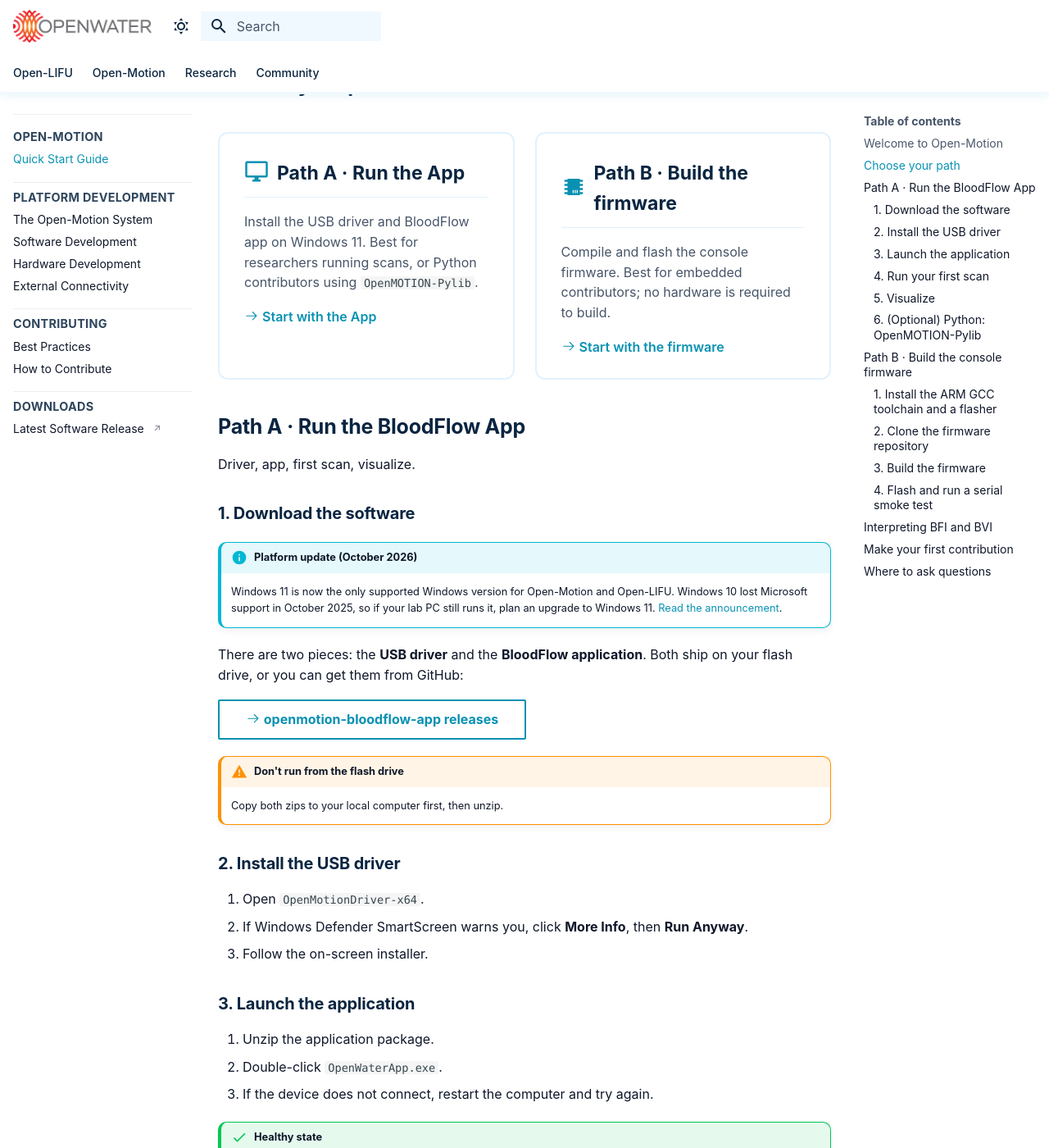
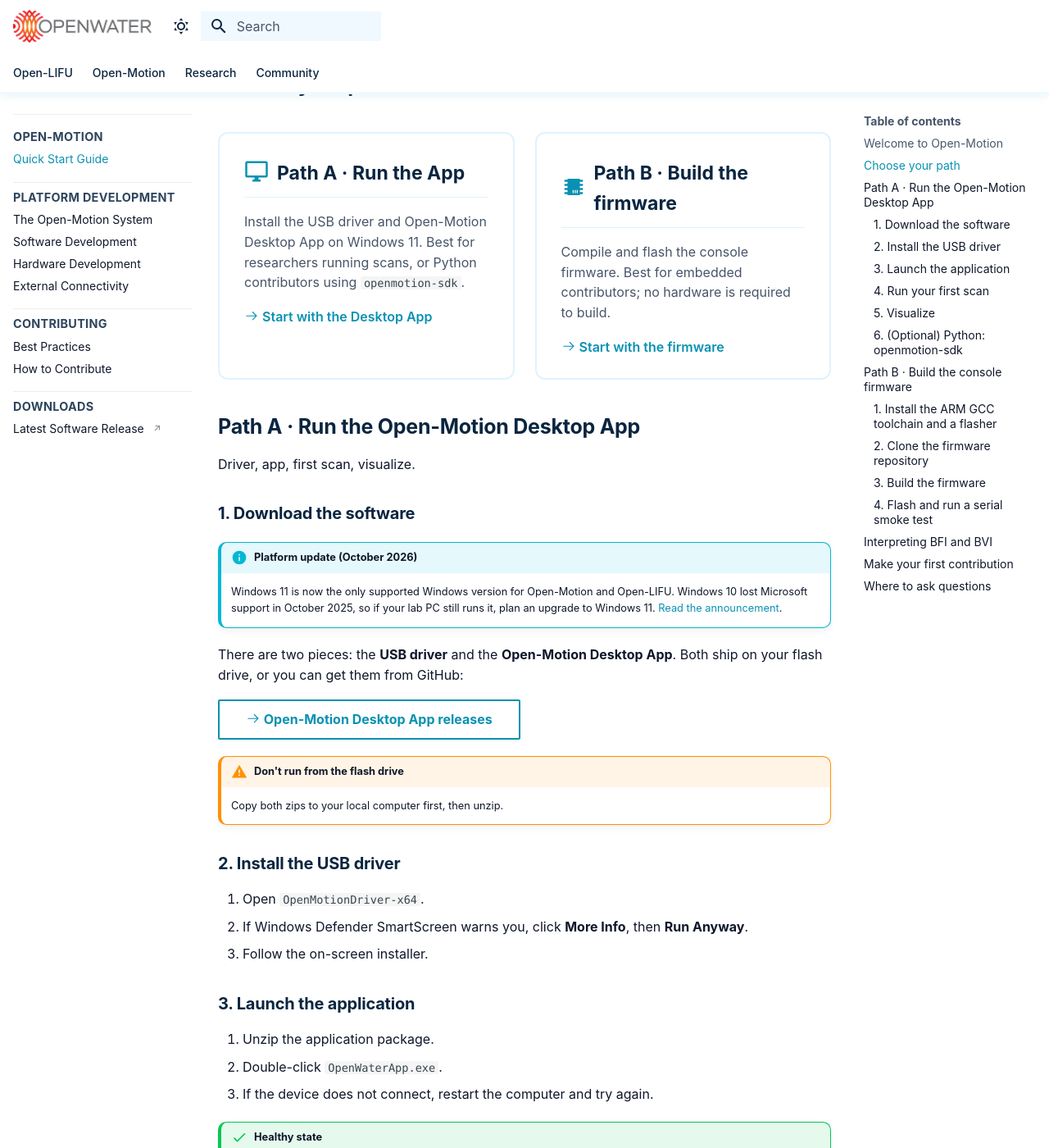
Before and after one commit to OpenwaterHealth/openwater-docs, an MkDocs documentation site: the page built from docs/openmotion/developer-quickstart.md, in a window 1280 px wide and 1400 px high, scrolled down 758 px. Shown: the whole window at 82% size. Built offline with MkDocs 1.6.1 and Material for MkDocs 9.7.7, drawn with Linux system fonts in a browser that asks for light colours; comment, search, counter and statistics services are not loaded; some of the changed text lies outside the part shown.

Commit message:
Open-Motion quick start: use current product names
- OpenMOTION-Pylib -> openmotion-sdk (clone URL, directory, heading, intro card)
- BloodFlow app/application -> Open-Motion Desktop App (headings, card, text)
- Path A anchor is now #path-a-run-the-open-motion-desktop-app
- Repository map: host application purpose reads "Open-Motion Desktop App"

GitHub repo URLs are unchanged.

Co-Authored-By: Claude Sonnet 5.5 <noreply@anthropic.com>
Claude-Session: https://claude.ai/code/session_015D8THri1DezWPt25iR1epA

````diff
--- a/docs/openmotion/developer-quickstart.md
+++ b/docs/openmotion/developer-quickstart.md
@@ -31,10 +31,10 @@ device user manual link here.
 
     ---
 
-    Install the USB driver and BloodFlow app on Windows 11. Best for
-    researchers running scans, or Python contributors using `OpenMOTION-Pylib`.
+    Install the USB driver and Open-Motion Desktop App on Windows 11. Best for
+    researchers running scans, or Python contributors using `openmotion-sdk`.
 
-    [:octicons-arrow-right-24: Start with the App](#path-a-run-the-bloodflow-app)
+    [:octicons-arrow-right-24: Start with the Desktop App](#path-a-run-the-open-motion-desktop-app)
 
 -   :material-chip:{ .lg .middle } __Path B · Build the firmware__
 
@@ -47,7 +47,7 @@ device user manual link here.
 
 </div>
 
-## Path A · Run the BloodFlow App
+## Path A · Run the Open-Motion Desktop App
 
 Driver, app, first scan, visualize.
 
@@ -59,10 +59,10 @@ Driver, app, first scan, visualize.
     PC still runs it, plan an upgrade to Windows 11.
     [Read the announcement](https://github.com/orgs/OpenwaterHealth/discussions/331).
 
-There are two pieces: the **USB driver** and the **BloodFlow application**. Both
+There are two pieces: the **USB driver** and the **Open-Motion Desktop App**. Both
 ship on your flash drive, or you can get them from GitHub:
 
-[:octicons-arrow-right-24: openmotion-bloodflow-app releases](https://github.com/OpenwaterHealth/openmotion-bloodflow-app/releases/latest){ .md-button }
+[:octicons-arrow-right-24: Open-Motion Desktop App releases](https://github.com/OpenwaterHealth/openmotion-bloodflow-app/releases/latest){ .md-button }
 
 !!! warning "Don't run from the flash drive"
     Copy both zips to your local computer first, then unzip.
@@ -96,13 +96,14 @@ ship on your flash drive, or you can get them from GitHub:
 2. Pick the scan from the dropdown.
 3. Click **Visualize BFI/BVI** or **Visualize Contrast/Mean**.
 
-### 6. (Optional) Python: OpenMOTION-Pylib
+### 6. (Optional) Python: openmotion-sdk
 
-Prefer scripting? Use the Python library directly.
+Prefer scripting? Use the `openmotion-sdk` Python SDK directly (Python 3.12+).
+API documentation lives in `openmotion-sdk/docs/`.
 
 ```bash
-git clone https://github.com/OpenwaterHealth/OpenMOTION-Pylib.git
-cd OpenMOTION-Pylib
+git clone https://github.com/OpenwaterHealth/openmotion-sdk.git
+cd openmotion-sdk
 python -m venv .venv
 # macOS/Linux: source .venv/bin/activate
 # Windows:     .venv\Scripts\activate
````
Also changed, not shown: docs/openmotion/software.md (+1 -1 lines).
